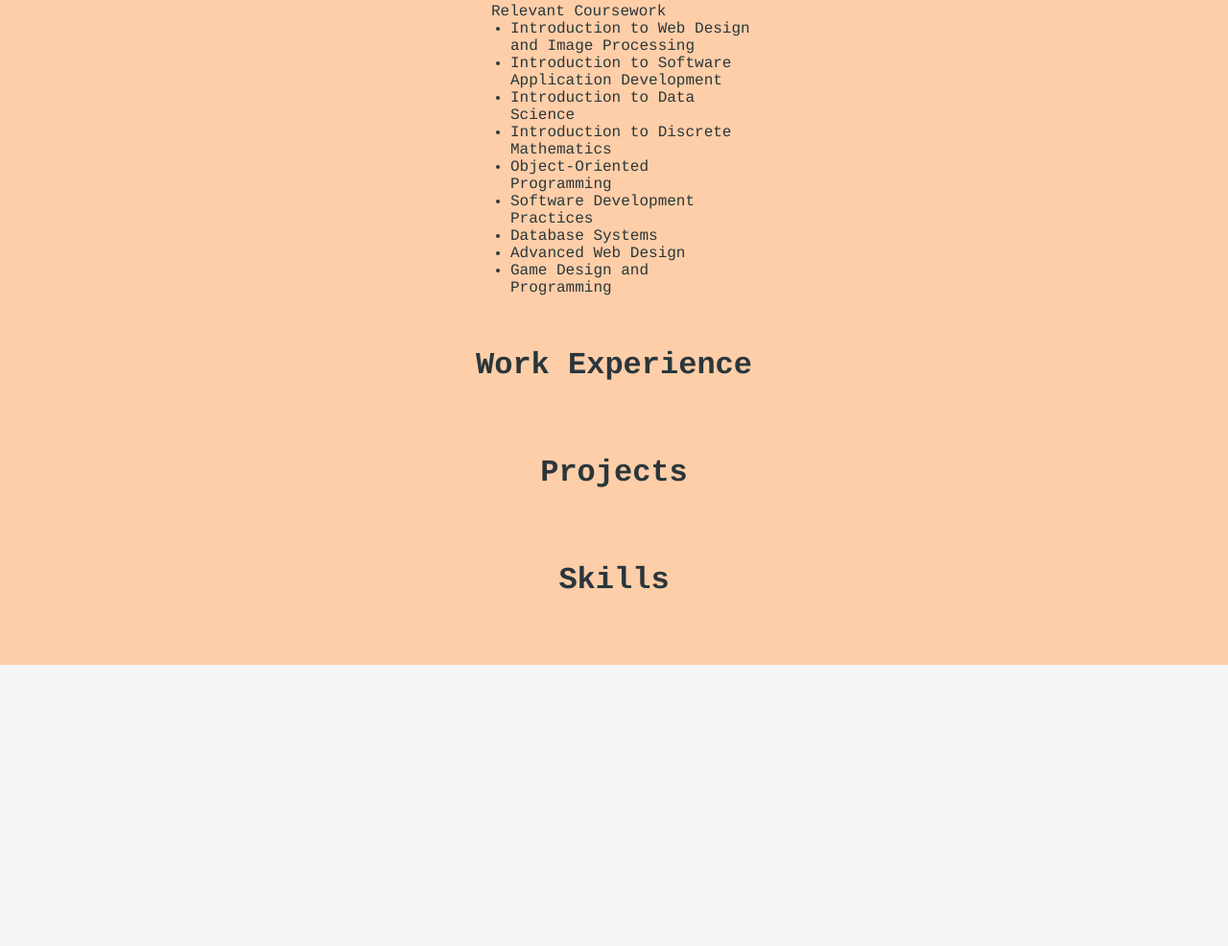
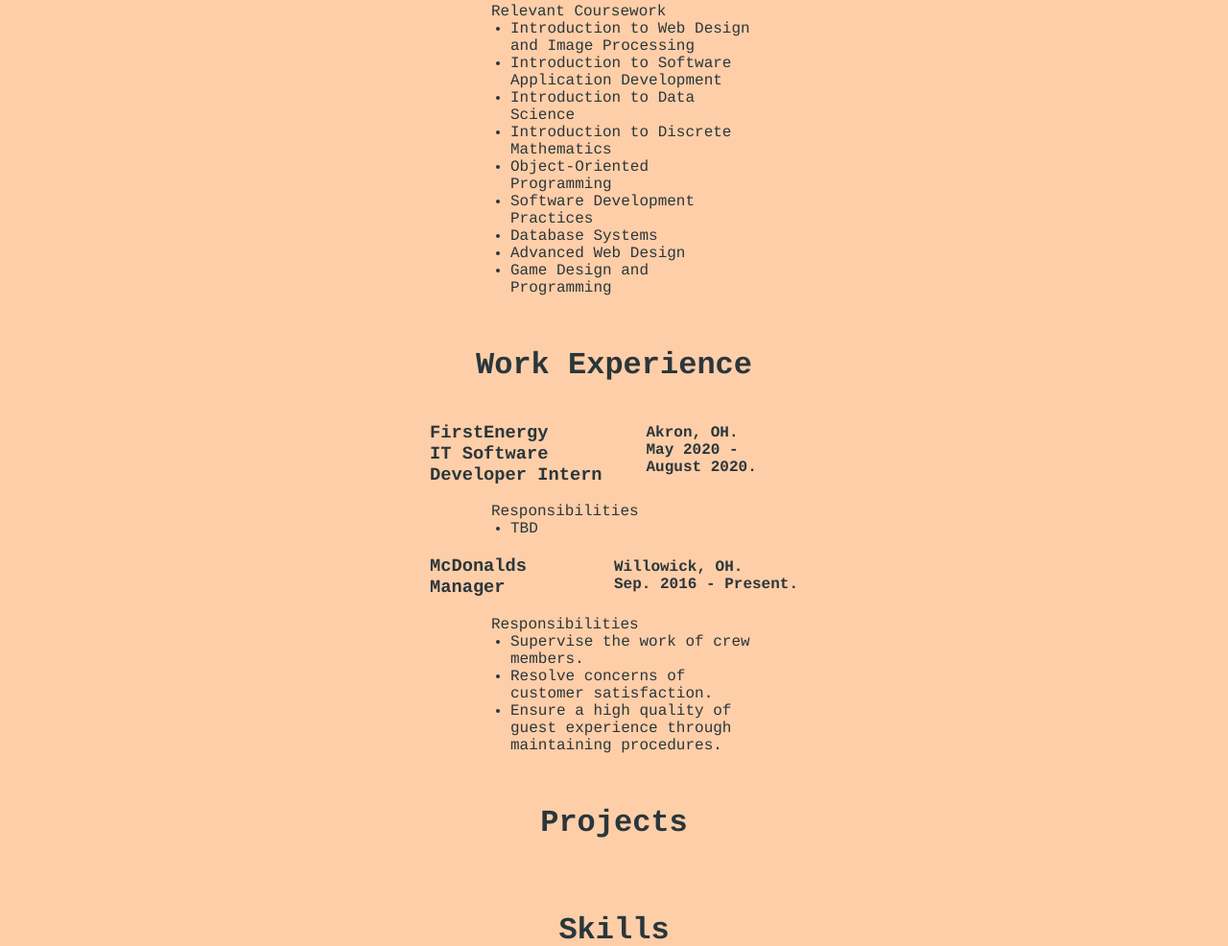
Before and after one commit to ericdalessandro/resume_site, a plain HTML site: page index.html in a window 1280 px wide. Shown: the part 1373-2359 px from the top of the page at 96% size. Before the commit the page ends 2066 px from the top, so only its background shows below. Drawn offline with Linux system fonts and the light colour scheme.

Commit message:
Added work experience

```diff
--- a/index.html
+++ b/index.html
@@ -7,6 +7,7 @@
     <body>
         <main>
             <div id="wrapper">
+                <!-- Top Introduction -->
                 <h1 id="fixed_header">Eric D'Alessandro</h1>
                 <div id="header_two_column">
                 <div id="hello_there">
@@ -19,6 +20,7 @@
                         <a href="https://firstenergycorp.com/fehome.html" target="_blank">FirstEnergy</a>. I am passionate about learning and am currently working on developing
                         a career in software development.
                     </p>
+                    <!-- Useful Links -->
                     <h2>Useful Links</h2>
                     <ul>
                         <li><a href="https://github.com/ericdalessandro" target="_blank">GitHub</a></li>
@@ -30,10 +32,12 @@
                     <img id="me" src="media/me_cover.jpg" alt="Me">
                 </div>
                 </div>
+                <!-- About Me -->
                 <div id="about_me">
                     <h1>More About Me</h1>
                     <div id="about_me_nested" class="about_me_sections">
                         <div>
+                            <!-- Basic Info -->
                             <h2>Basics</h2>
                             <p><b>Location:</b> Cleveland, OH.</p>
                             <p><b>Education:</b> John Carroll University.</p>
@@ -43,6 +47,7 @@
                             <p><b>Held Positions:</b> Cultural Liason (Asian Pop Culture Club).</p>
                         </div>
                         <div>
+                            <!-- Interests -->
                             <h2>Interests</h2>
                             <p><a href="https://www.instagram.com/eric.dalessandro/" target="_blank">Photography</a></p>
                             <p>Music</p>
@@ -53,14 +58,16 @@
                         </div>
                     </div>
                     <div class="about_me_sections">
+                        <!-- Education -->
                         <h1>Education</h1>
-                        <div id="jcu">
+                        <div class="school">
+                            <!-- JCU -->
                             <div class="side_by_side">
                                 <h3>John Carroll University <br>
                                     Computer Science, B.S.
                                 </h3>
                                 <h4>University Heights, OH.<br>
-                                    2018-2022.
+                                    2018 - 2022.
                                 </h4>
                             </div>
                             <p>Relevant Coursework</p>
@@ -78,12 +85,47 @@
                         </div>
                     </div>
                     <div class="about_me_sections">
+                        <!-- Work Experience -->
                         <h1>Work Experience</h1>
+                        <div class="work">
+                            <div class="side_by_side">
+                                <h3>FirstEnergy <br>
+                                    IT Software Developer Intern
+                                </h3>
+                                <h4>
+                                    Akron, OH. <br>
+                                    May 2020 - August 2020.
+                                </h4>
+                            </div>
+                            <p>Responsibilities</p>
+                            <ul>
+                                <li>TBD</li>
+                            </ul>
+                        </div>
+                        <!-- McDonalds -->
+                        <div class="work">
+                            <div class="side_by_side">
+                                <h3>McDonalds <br>
+                                    Manager
+                                </h3>
+                                <h4>Willowick, OH. <br>
+                                    Sep. 2016 - Present.
+                                </h4>
+                            </div>
+                            <p>Responsibilities</p>
+                            <ul>
+                                <li>Supervise the work of crew members.</li>
+                                <li>Resolve concerns of customer satisfaction.</li>
+                                <li>Ensure a high quality of guest experience through maintaining procedures.</li>
+                            </ul>
+                        </div>
                     </div>
                     <div class="about_me_sections">
+                        <!-- Projects -->
                         <h1>Projects</h1>
                     </div>
                     <div class="about_me_sections">
+                        <!-- Skills -->
                         <h1>Skills</h1>
                     </div>
                 </div>
--- a/style.css
+++ b/style.css
@@ -60,7 +60,7 @@ body {
     width: 30%;
     margin: auto;
 }
-#jcu p, #jcu ul {
+.school p, .school ul, .work p, .work ul {
     width: 20%;
     margin: auto;
 }
```
